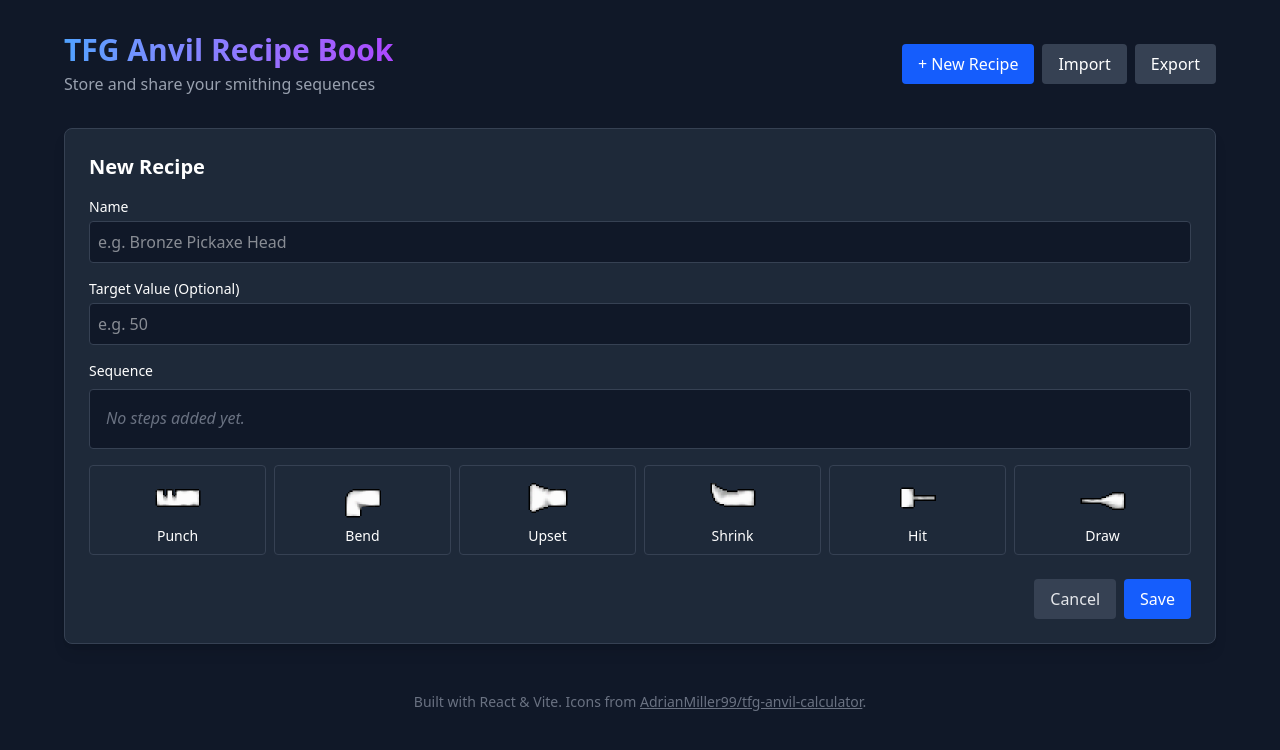
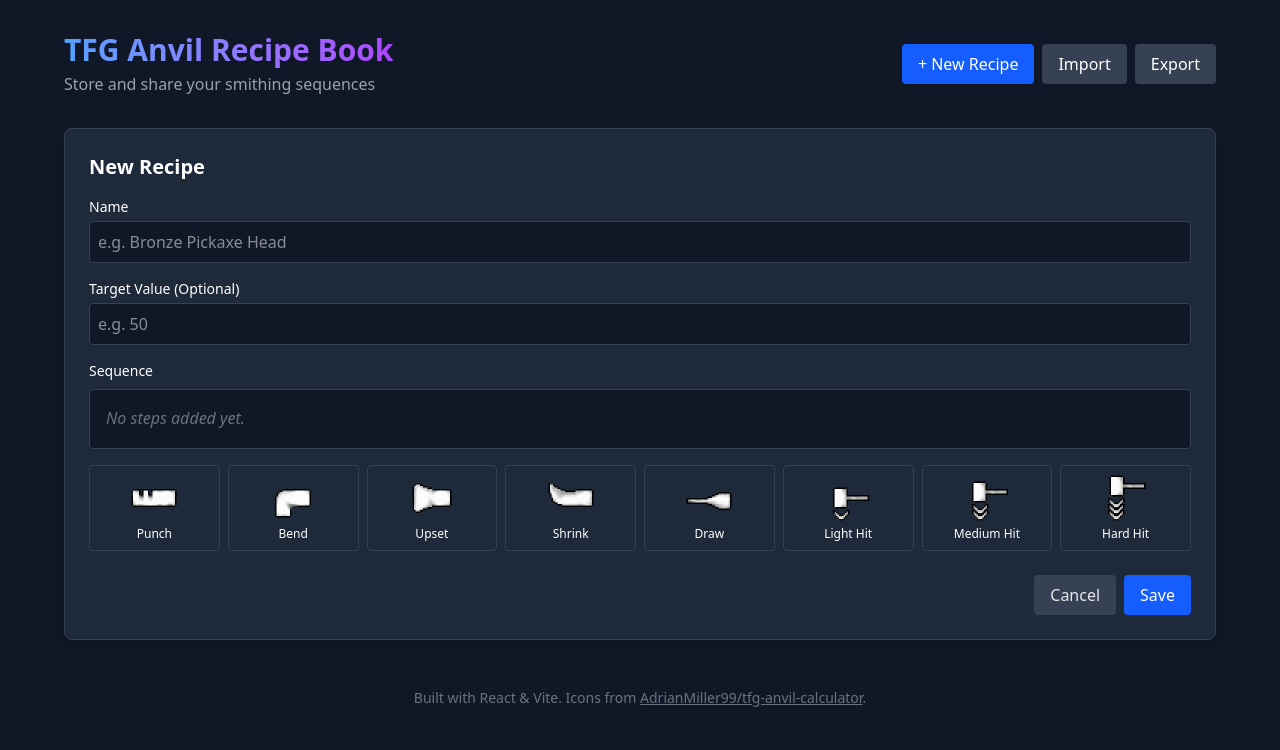
Before and after one commit to AndyClausen/tfg-anvil-recipe-book, a React (Vite) app: page / in a window 1280 px wide. Both pictures are taken after a click on the button "+ New Recipe". Shown: the top 750 px of the page. Built offline with nearby package versions, Linux system fonts and the light colour scheme.

Commit message:
Fix hit actions: replace single hit with hit_light, hit_medium, hit_hard

```diff
--- a/src/components/ActionSelector.tsx
+++ b/src/components/ActionSelector.tsx
@@ -1,24 +1,24 @@
-import { ACTION_ICONS } from '../types';
+import { ACTION_ICONS, ACTION_LABELS } from '../types';
 import type { AnvilAction } from '../types';
 
 interface ActionSelectorProps {
   onSelect: (action: AnvilAction) => void;
 }
 
-const actions: AnvilAction[] = ['punch', 'bend', 'upset', 'shrink', 'hit', 'draw'];
+const actions: AnvilAction[] = ['punch', 'bend', 'upset', 'shrink', 'draw', 'hit_light', 'hit_medium', 'hit_hard'];
 
 export function ActionSelector({ onSelect }: ActionSelectorProps) {
   return (
-    <div className="grid grid-cols-3 gap-2 sm:grid-cols-6">
+    <div className="grid grid-cols-4 gap-2 sm:grid-cols-8">
       {actions.map((action) => (
         <button
           key={action}
           onClick={() => onSelect(action)}
           className="flex flex-col items-center justify-center p-2 bg-gray-800 rounded hover:bg-gray-700 border border-gray-700 transition-colors"
-          title={action}
+          title={ACTION_LABELS[action]}
         >
-          <img src={ACTION_ICONS[action]} alt={action} className="w-12 h-12 object-contain" />
-          <span className="mt-1 text-sm capitalize">{action}</span>
+          <img src={ACTION_ICONS[action]} alt={ACTION_LABELS[action]} className="w-12 h-12 object-contain" />
+          <span className="mt-1 text-xs text-center">{ACTION_LABELS[action]}</span>
         </button>
       ))}
     </div>
--- a/src/components/RecipeEditor.tsx
+++ b/src/components/RecipeEditor.tsx
@@ -1,5 +1,5 @@
 import { useState } from 'react';
-import { ACTION_ICONS } from '../types';
+import { ACTION_ICONS, ACTION_LABELS } from '../types';
 import type { AnvilRecipe, AnvilAction } from '../types';
 import { ActionSelector } from './ActionSelector';
 
@@ -69,9 +69,9 @@ export function RecipeEditor({ initialRecipe, onSave, onCancel }: RecipeEditorPr
             <div key={index} className="relative group">
               <img
                 src={ACTION_ICONS[step]}
-                alt={step}
+                alt={ACTION_LABELS[step]}
                 className="w-10 h-10 object-contain bg-gray-700 rounded p-1"
-                title={step}
+                title={ACTION_LABELS[step]}
               />
               <button
                 onClick={() => handleRemoveStep(index)}
--- a/src/components/RecipeList.tsx
+++ b/src/components/RecipeList.tsx
@@ -1,4 +1,4 @@
-import { ACTION_ICONS } from '../types';
+import { ACTION_ICONS, ACTION_LABELS } from '../types';
 import type { AnvilRecipe } from '../types';
 
 interface RecipeListProps {
@@ -44,9 +44,9 @@ export function RecipeList({ recipes, onEdit, onDelete }: RecipeListProps) {
               <img
                 key={index}
                 src={ACTION_ICONS[step]}
-                alt={step}
+                alt={ACTION_LABELS[step]}
                 className="w-8 h-8 object-contain bg-gray-900 rounded p-0.5"
-                title={`${index + 1}. ${step}`}
+                title={`${index + 1}. ${ACTION_LABELS[step]}`}
               />
             ))}
           </div>
--- a/src/types.ts
+++ b/src/types.ts
@@ -1,12 +1,25 @@
-export type AnvilAction = 'punch' | 'bend' | 'upset' | 'shrink' | 'hit' | 'draw';
+export type AnvilAction = 'punch' | 'bend' | 'upset' | 'shrink' | 'hit_light' | 'hit_medium' | 'hit_hard' | 'draw';
 
 export const ACTION_ICONS: Record<AnvilAction, string> = {
   punch: '/assets/punch.png',
   bend: '/assets/bend.png',
   upset: '/assets/upset.png',
   shrink: '/assets/shrink.png',
-  hit: '/assets/hit.png',
+  hit_light: '/assets/hit1.png',
+  hit_medium: '/assets/hit2.png',
+  hit_hard: '/assets/hit3.png',
   draw: '/assets/draw.png',
+};
+
+export const ACTION_LABELS: Record<AnvilAction, string> = {
+  punch: 'Punch',
+  bend: 'Bend',
+  upset: 'Upset',
+  shrink: 'Shrink',
+  hit_light: 'Light Hit',
+  hit_medium: 'Medium Hit',
+  hit_hard: 'Hard Hit',
+  draw: 'Draw',
 };
 
 export interface AnvilRecipe {
```
